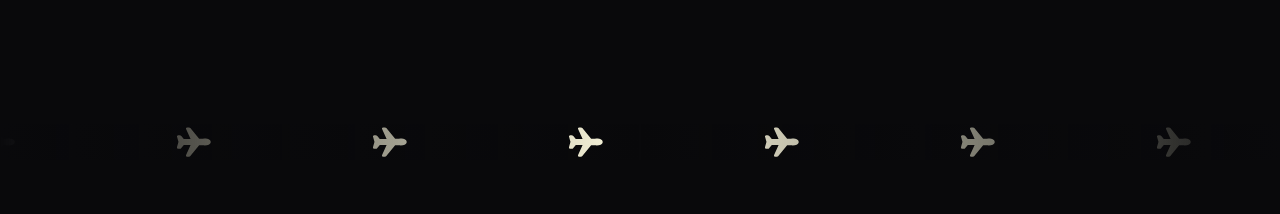
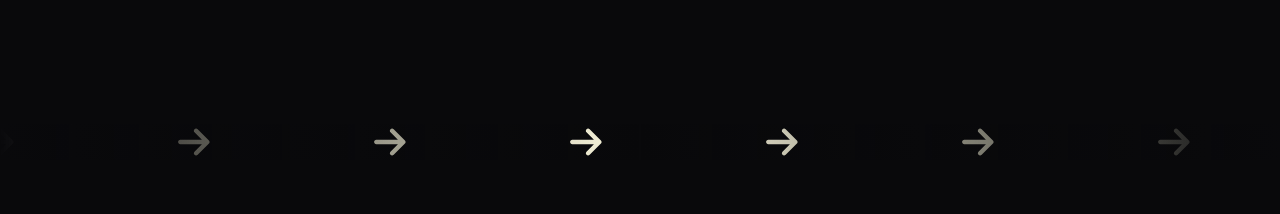
Before and after one commit to AbhiShekPaulJ/Portfolio-abhi, a React (Vite) app: page /Portfolio-abhi/about in a window 1280 px wide. Shown: the part 900-1114 px from the top of the page. Built offline with nearby package versions, Linux system fonts and the light colour scheme.

Commit message:
Added Loading screen and removed markers from GSAP

```diff
--- a/src/App.jsx
+++ b/src/App.jsx
@@ -8,7 +8,7 @@ function App() {
 
   return (
     <>
-      {/* {!loaded && <Preloader onComplete={() => setLoaded(true)} />} */}
+      {!loaded && <Preloader onComplete={() => setLoaded(true)} />}
       <Home />
     </>
   );
--- a/src/components/JustAbout.jsx
+++ b/src/components/JustAbout.jsx
@@ -67,7 +67,7 @@ const JustAbout = () => {
       trigger: aboutRef.current,
       start: "top 10%",
       once: true,
-      markers: true,
+      // markers: true,
       onEnter: () => {
         gsap.to(counter, {
           value: 12,
@@ -98,7 +98,7 @@ const JustAbout = () => {
           {/* Scrollable icons */}
           <div className="w-max flex gap-40" ref={scrollRef}>
             {[...Array(100)].map((_, i) => (
-              <IoAirplane key={i} className="text-4xl flex-shrink-0" />
+              <ImArrowRight2 key={i} className="text-4xl flex-shrink-0" />
             ))}
           </div>
 
```
